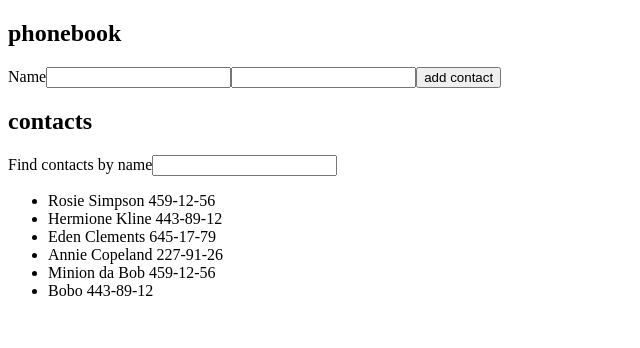
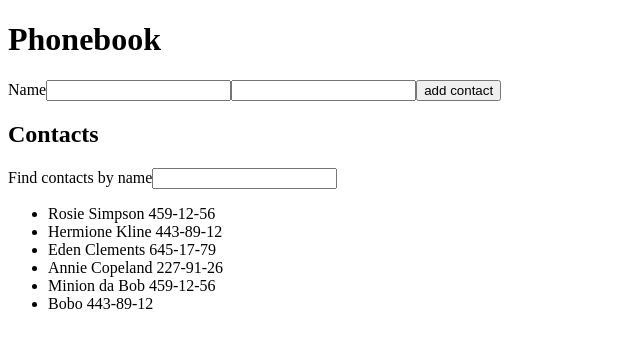
Before and after one commit to hedgeinthehog/goit-react-hw-02-phonebook, a React (Create React App) app: page / in a window 1280 px wide. Shown: the top 348 px of the page, without its empty margins (0-640 px from the left). Built offline with nearby package versions, Linux system fonts and the light colour scheme.

Commit message:
removes Section component

```diff
--- a/src/components/App/App.jsx
+++ b/src/components/App/App.jsx
@@ -1,5 +1,4 @@
 import React from 'react';
-import Section from '../Section';
 import ContactForm from '../ContactForm';
 import Filter from '../Filter';
 import ContactList from '../ContactList';
@@ -50,13 +49,11 @@ class App extends React.Component {
 
     return (
       <>
-        <Section title="phonebook">
-          <ContactForm onSubmit={this.addNewContact} />
-        </Section>
-        <Section title="contacts">
-          <Filter filter={filter} onChange={this.updateFilter} />
-          <ContactList contacts={filteredContacts} />
-        </Section>
+        <h1>Phonebook</h1>
+        <ContactForm onSubmit={this.addNewContact} />
+        <h2>Contacts</h2>
+        <Filter filter={filter} onChange={this.updateFilter} />
+        <ContactList contacts={filteredContacts} />
       </>
     );
   }
--- a/src/components/Section/Section.jsx
+++ /dev/null
@@ -1,14 +0,0 @@
-import PropTypes from 'prop-types';
-
-const Section = ({title, children}) => (
-	<section>
-		<h2>{title}</h2>
-		{children}
-	</section>
-)
-
-Section.propTypes = {
-	title: PropTypes.string.isRequired
-}
-
-export default Section;
--- a/src/components/Section/index.js
+++ /dev/null
@@ -1 +0,0 @@
-export {default} from './Section';
```
